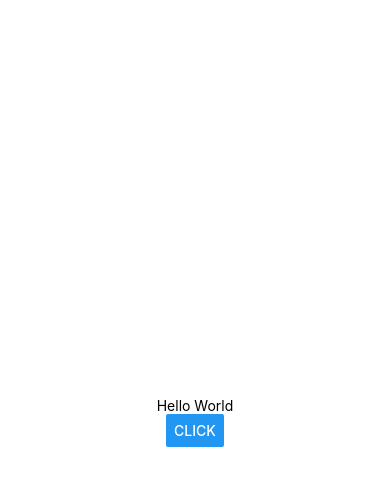
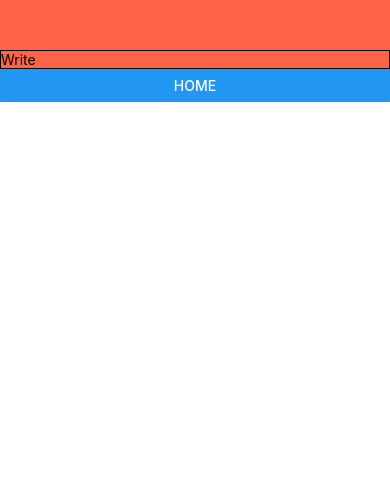
Before and after one commit to ahsan1800411/React-Native-Goals-App, a React Native app: screen / in a window 390 px wide. Shown: the top 486 px of the page. Built offline with nearby package versions, Linux system fonts and the light colour scheme.

Commit message:
Inline Styling

```diff
--- a/App.js
+++ b/App.js
@@ -1,21 +1,20 @@
 import React, { useState } from "react";
-import { Button, StyleSheet, Text, View } from "react-native";
+import { Button, StyleSheet, Text, TextInput, View } from "react-native";
 
 export default function App() {
-  const [text, setText] = useState("Hello World");
   return (
-    <View style={styles.container}>
-      <Text>{text}</Text>
-      <Button title='Click' onPress={() => setText("Hello React Native!")} />
+    <View style={{ backgroundColor: "tomato", paddingTop: 50 }}>
+      <View>
+        <TextInput
+          placeholder='Write'
+          style={{ borderColor: "black", borderWidth: 1 }}
+        />
+      </View>
+      <View>
+        <Button title='Home' />
+      </View>
     </View>
   );
 }
 
-const styles = StyleSheet.create({
-  container: {
-    flex: 1,
-    backgroundColor: "#fff",
-    alignItems: "center",
-    justifyContent: "center",
-  },
-});
+const styles = StyleSheet.create({});
```
